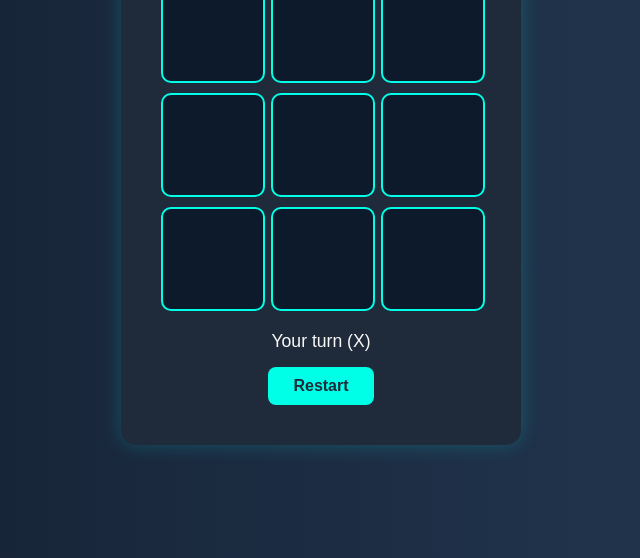
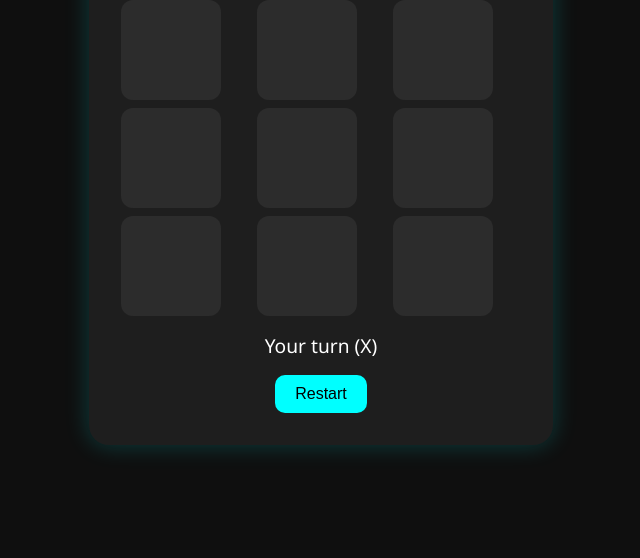
Before and after one commit to SH4N1D/tic-tac-toe, a plain HTML site: page index.html in a window 1280 px wide. Shown: the part 242-800 px from the top of the page, without its empty margins (319-959 px from the left). Drawn offline with Linux system fonts and the light colour scheme.

Commit message:
Update style.css

```diff
--- a/style.css
+++ b/style.css
@@ -1,79 +1,79 @@
 body {
   margin: 0;
-  font-family: 'Poppins', sans-serif;
+  font-family: 'Segoe UI', sans-serif;
+  background: #0f0f0f;
+  color: #e0e0e0;
   display: flex;
   justify-content: center;
   align-items: center;
   height: 100vh;
-  background: linear-gradient(to right, #141e30, #243b55);
-  color: #f9f9f9;
 }
 
 .container {
-  background-color: #1f2a3a;
-  border-radius: 15px;
-  padding: 40px;
-  box-shadow: 0 0 20px rgba(0, 255, 255, 0.2);
   text-align: center;
-  width: 320px;
+  background: #1e1e1e;
+  padding: 2rem;
+  border-radius: 20px;
+  box-shadow: 0 0 25px rgba(0, 255, 255, 0.2);
+  width: 90%;
+  max-width: 400px;
 }
 
 h1 {
-  margin-bottom: 10px;
-  color: #00ffe7;
+  font-size: 2.5rem;
+  margin-bottom: 1rem;
+  color: #00ffff;
 }
 
 .scoreboard {
   display: flex;
-  justify-content: space-around;
-  margin-bottom: 15px;
-  font-weight: bold;
+  justify-content: space-between;
+  margin-bottom: 1rem;
+  font-size: 1.2rem;
 }
 
 .board {
   display: grid;
-  grid-template-columns: repeat(3, 100px);
-  gap: 10px;
-  justify-content: center;
+  grid-template-columns: repeat(3, 1fr);
+  gap: 8px;
+  margin-bottom: 1rem;
 }
 
 .cell {
   width: 100px;
   height: 100px;
-  font-size: 2.5em;
-  color: #00ffe7;
-  background-color: #0d1a2b;
-  border: 2px solid #00ffe7;
-  border-radius: 10px;
+  background: #2c2c2c;
+  border-radius: 12px;
   display: flex;
   justify-content: center;
   align-items: center;
+  font-size: 2.5rem;
+  color: #00ffff;
   cursor: pointer;
-  transition: background 0.3s;
+  transition: background 0.2s;
 }
 
 .cell:hover {
-  background-color: #12283a;
-}
-
-#status {
-  margin-top: 20px;
-  font-size: 1.1em;
+  background: #444;
 }
 
 button {
-  margin-top: 15px;
-  padding: 10px 25px;
-  font-size: 1em;
-  background-color: #00ffe7;
+  padding: 10px 20px;
+  font-size: 1rem;
   border: none;
-  border-radius: 8px;
-  color: #1f2a3a;
-  font-weight: bold;
+  border-radius: 10px;
+  background: #00ffff;
+  color: #000;
   cursor: pointer;
   transition: background 0.3s;
 }
 
 button:hover {
-  background-color: #00ccb2;
+  background: #00cccc;
 }
+
+#status {
+  margin-bottom: 1rem;
+  font-size: 1.2rem;
+  color: #ffffff;
+}
```
